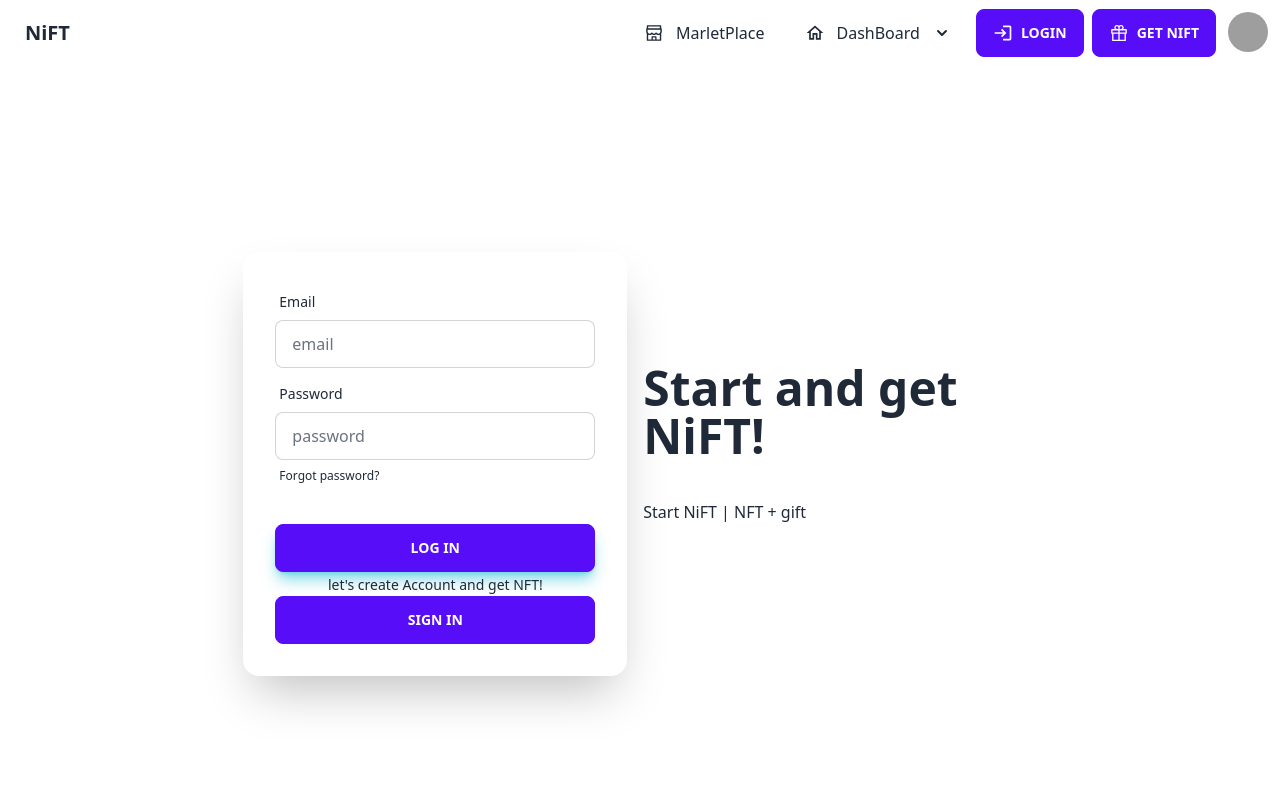
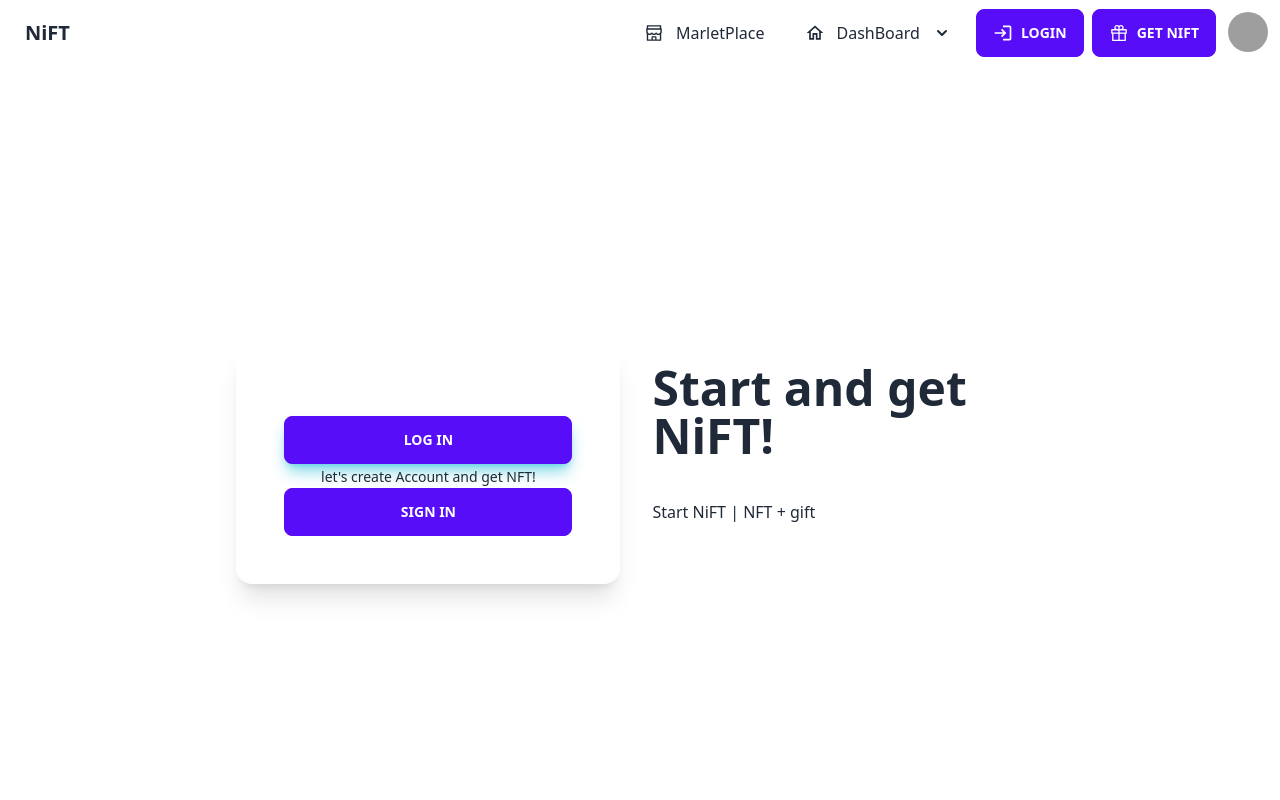
Before and after one commit to schezo817/NiFT, a Next.js app in the folder nift/: page /login in a window 1280 px wide. Shown: the top 800 px of the page. Built offline with nearby package versions, Linux system fonts and the light colour scheme; grey boxes are pictures that could not be loaded.

Commit message:
Delete comments and forms because we use google oauth only

```diff
--- a/nift/pages/login/index.tsx
+++ b/nift/pages/login/index.tsx
@@ -3,52 +3,18 @@ import { NextPage } from "next";
 const Login: NextPage = () => {
     return (
         // Heroの作成
-        <div className="hero min-h-screen bg-base-0">
-            {/* Heroのコンテンツの説明 */}
+        <div className="hero min-h-screen bg-base-100">
             <div className="hero-content flex-col lg:flex-row-reverse">
-                {/* Heroの中では、テキストを中央揃えする。 */}
-                <div className="text-center lg:text-left">
+                <div className="text-center lg:text-left p-4">
                     <h1 className="text-5xl font-bold">Start and get NiFT!</h1>
                     <p className="py-10">Start NiFT | NFT + gift</p>
                 </div>
 
-                {/* logincardの実装 */}
-                <div className="card flex-shrink-0 w-full max-w-sm shadow-2xl bg-base-100">
-                    {/* １つのセットには、<label>と<input>が要素として入る。 */}
+                <div className="card flex-shrink-0 w-full max-w-sm shadow-xl bg-base-100 p-4">
                     <div className="card-body">
-                        {/* Email */}
-                        <div className="form-control">
-                            <label className="label">
-                                <span className="label-text">Email</span>
-                            </label>
-                            <input
-                                type="text"
-                                placeholder="email"
-                                className="input input-bordered"
-                            />
-                        </div>
-
-                        {/* Password */}
-                        <div className="form-control">
-                            <label className="label">
-                                <span className="label-text">Password</span>
-                            </label>
-                            <input
-                                type="text"
-                                placeholder="password"
-                                className="input input-bordered"
-                            />
-                            <label className="label">
-                                <a href="#" className="label-text-alt link link-hover">
-                                    Forgot password?
-                                </a>
-                            </label>
-                        </div>
-
-                        {/* buttonの実装 */}
                         <div className="form-control mt-6 justify-items-center">
                             <button className="btn btn-primary shadow-lg shadow-cyan-500/50">Log in</button>
-                            <div className="text-center ">
+                            <div className="text-center">
                                 <span className="label-text">
                                     let&apos;s create Account and get NFT!
                                 </span>
```
